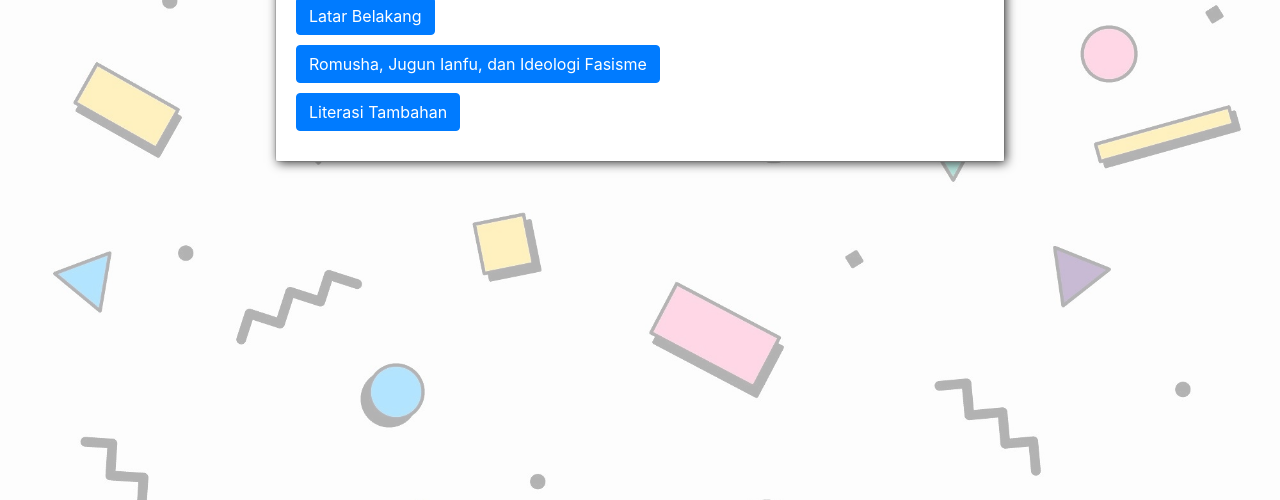
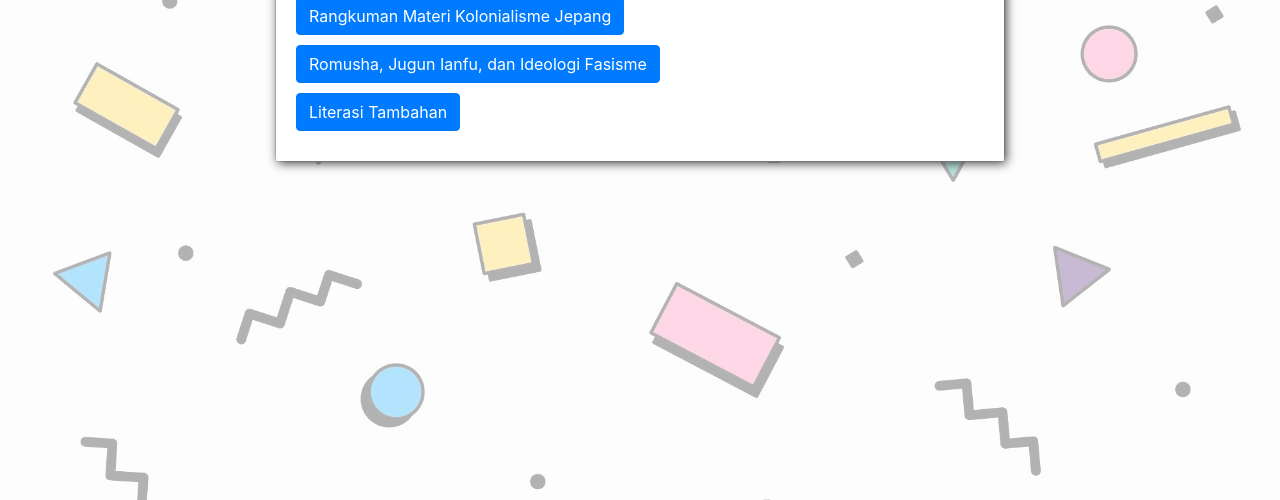
Before and after one commit to Brurur/SMAN28_Sejarah, a plain HTML site: page index.html in a window 1280 px wide. Shown: the part 300-800 px from the top of the page. Drawn offline with nearby package versions, Linux system fonts and the light colour scheme.

Commit message:
Update index.html

```diff
--- a/index.html
+++ b/index.html
@@ -92,7 +92,7 @@
                 <div id="KolonialismeJepang" class="card mb-4 animated">
                     <div class="card-body">
                         <h3 class="card-title">Kolonialisme Jepang</h3>
-                        <a href="https://drive.google.com/file/d/12fwHSNGfBs4Jcye5v6iPYWxabLZwUQJ_/view?usp=sharing" class="btn btn-primary" role="button">Latar Belakang</a><br>
+                        <a href="https://drive.google.com/file/d/12fwHSNGfBs4Jcye5v6iPYWxabLZwUQJ_/view?usp=sharing" class="btn btn-primary" role="button">Rangkuman Materi Kolonialisme Jepang</a><br>
                         <a href="https://drive.google.com/drive/folders/15V8Pc3EMpwwQ3tXEZHd39ohGlp-b85Zw?usp=sharing" class="btn btn-primary" role="button">Romusha, Jugun Ianfu, dan Ideologi Fasisme</a><br>
                         <button class="btn btn-primary" onclick="toggleSubSection('literasiTambahan')">Literasi Tambahan</button><br>
                     </div>
```
